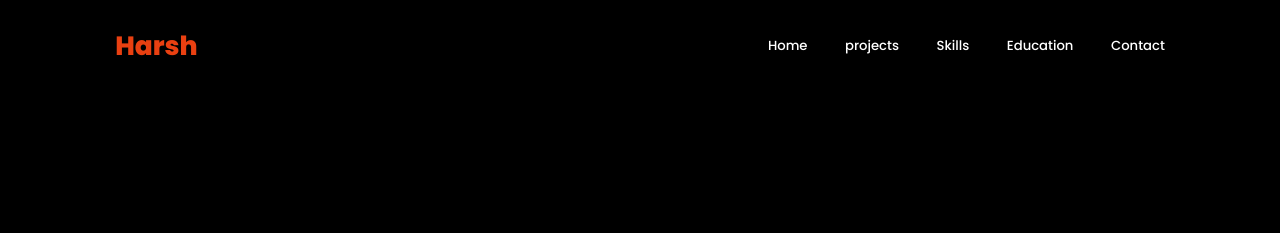
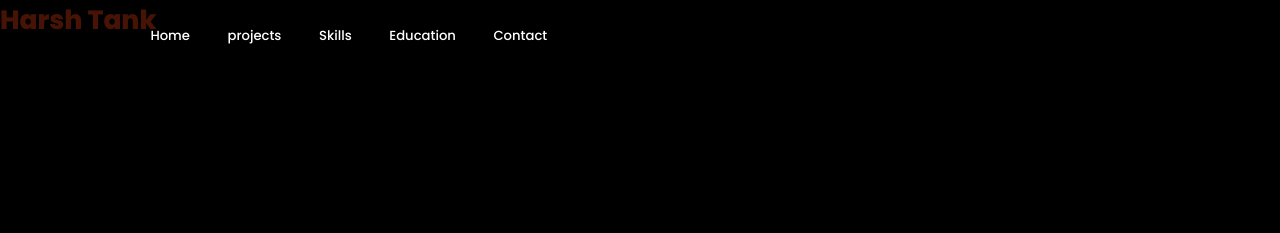
Before and after one commit to HarshTank-0904/portfolio, a plain HTML site: page index.html in a window 1280 px wide. Shown: the top 233 px of the page. Drawn offline with Linux system fonts and the light colour scheme.

Commit message:
index.html

```diff
--- a/index.html
+++ b/index.html
@@ -12,8 +12,8 @@
 </head>
 
 <body>
+    <a href="#" class="logo">Harsh Tank</a>
     <header class="header">
-        <a href="#" class="logo">Harsh</a>
         <nav class="navbar">
             <div class="topnav" id="myTopnav">
                 <a href="#home">Home</a>
```
